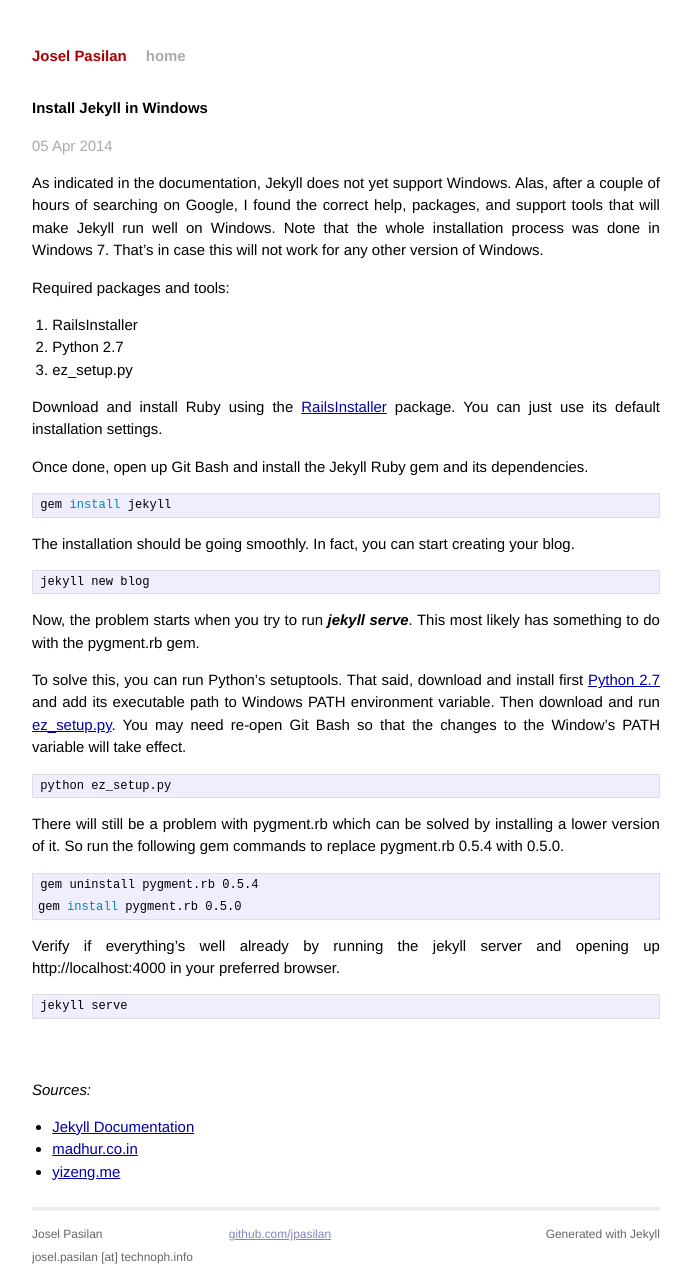
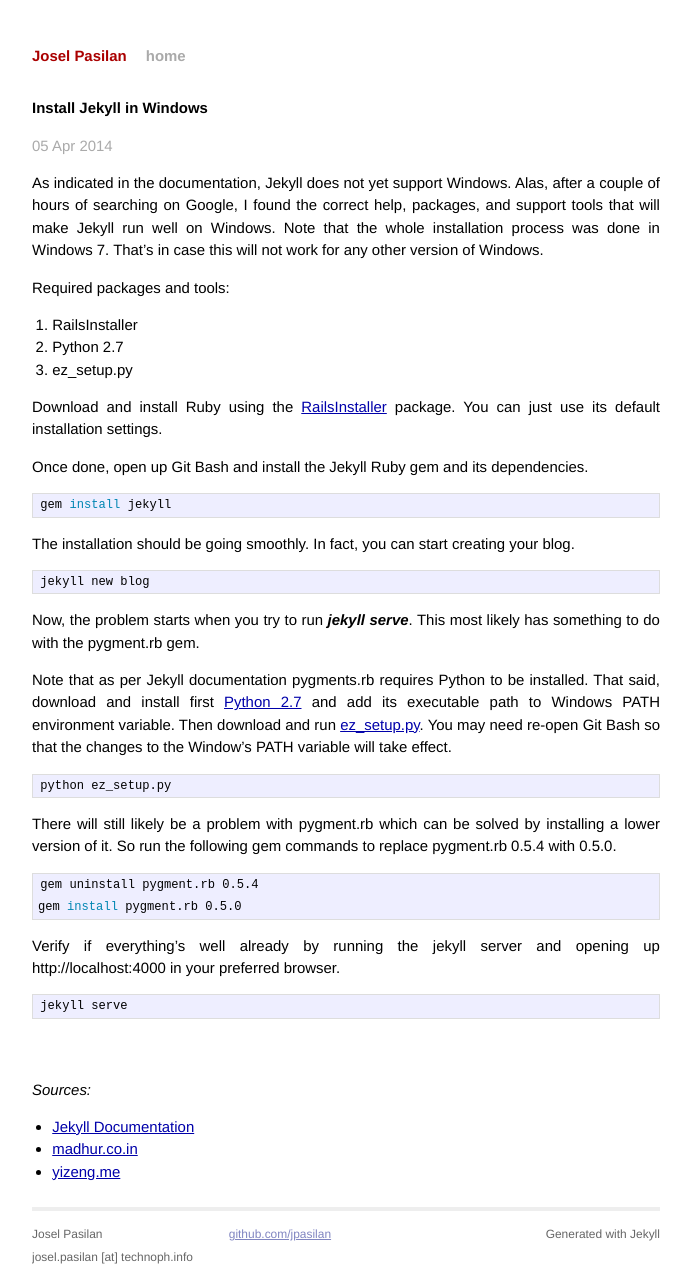
Before and after one commit to jpasilan/jpasilan.github.io, a Jekyll site: the page built from _posts/2014-04-05-install-jekyll-in-windows.markdown, in a window 1280 px wide. Shown: the whole page, without its empty margins (294-985 px from the left). Built offline with Jekyll 4.4.1, drawn with Linux system fonts in a browser that asks for light colours; Markdown is read by kramdown in place of the engine named in the settings.

Commit message:
Updated the site title and first post.

```diff
--- a/_posts/2014-04-05-install-jekyll-in-windows.markdown
+++ b/_posts/2014-04-05-install-jekyll-in-windows.markdown
@@ -33,13 +33,14 @@ jekyll new blog
 Now, the problem starts when you try to run *__jekyll serve__*. This most likely has something to do with the
 pygment.rb gem.
 
-To solve this, you can run Python's setuptools. That said, download and install first [Python 2.7] and add its executable path to Windows PATH environment variable. Then download and run [ez_setup.py]. You may need re-open Git Bash so that the changes to the Window's PATH variable will take effect.
+Note that as per Jekyll documentation pygments.rb requires Python to be installed. That said, download and install first
+[Python 2.7] and add its executable path to Windows PATH environment variable. Then download and run [ez_setup.py]. You may need re-open Git Bash so that the changes to the Window's PATH variable will take effect.
 
 {% highlight bash %}
 python ez_setup.py
 {% endhighlight %}
 
-There will still be a problem with pygment.rb which can be solved by installing a lower version of it. So run the following gem commands to replace pygment.rb 0.5.4 with 0.5.0.
+There will still likely be a problem with pygment.rb which can be solved by installing a lower version of it. So run the following gem commands to replace pygment.rb 0.5.4 with 0.5.0.
 
 {% highlight bash %}
 gem uninstall pygment.rb 0.5.4
--- a/index.html
+++ b/index.html
@@ -1,6 +1,6 @@
 ---
 layout: default
-title: Your New Jekyll Site
+title: Josel's Blog
 ---
 
 <div id="home">
```
